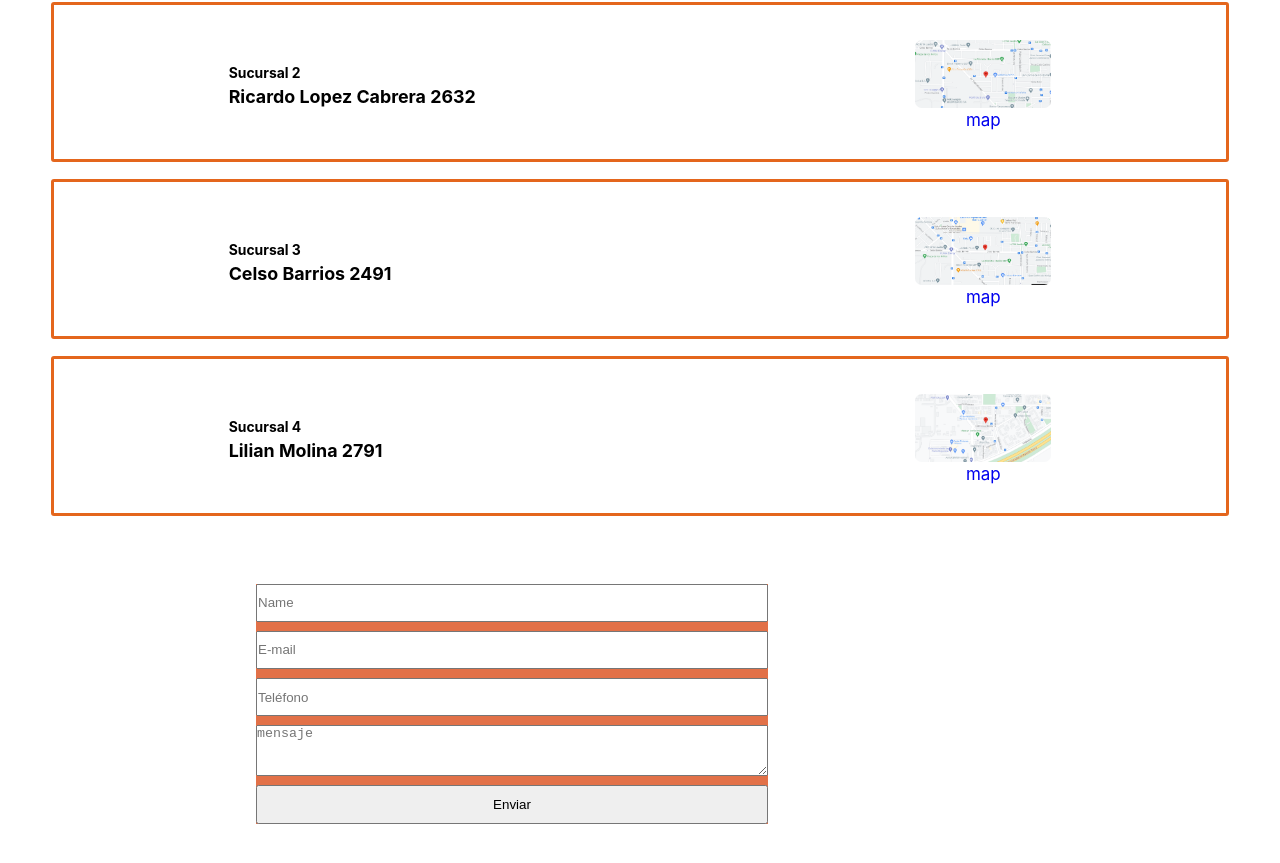
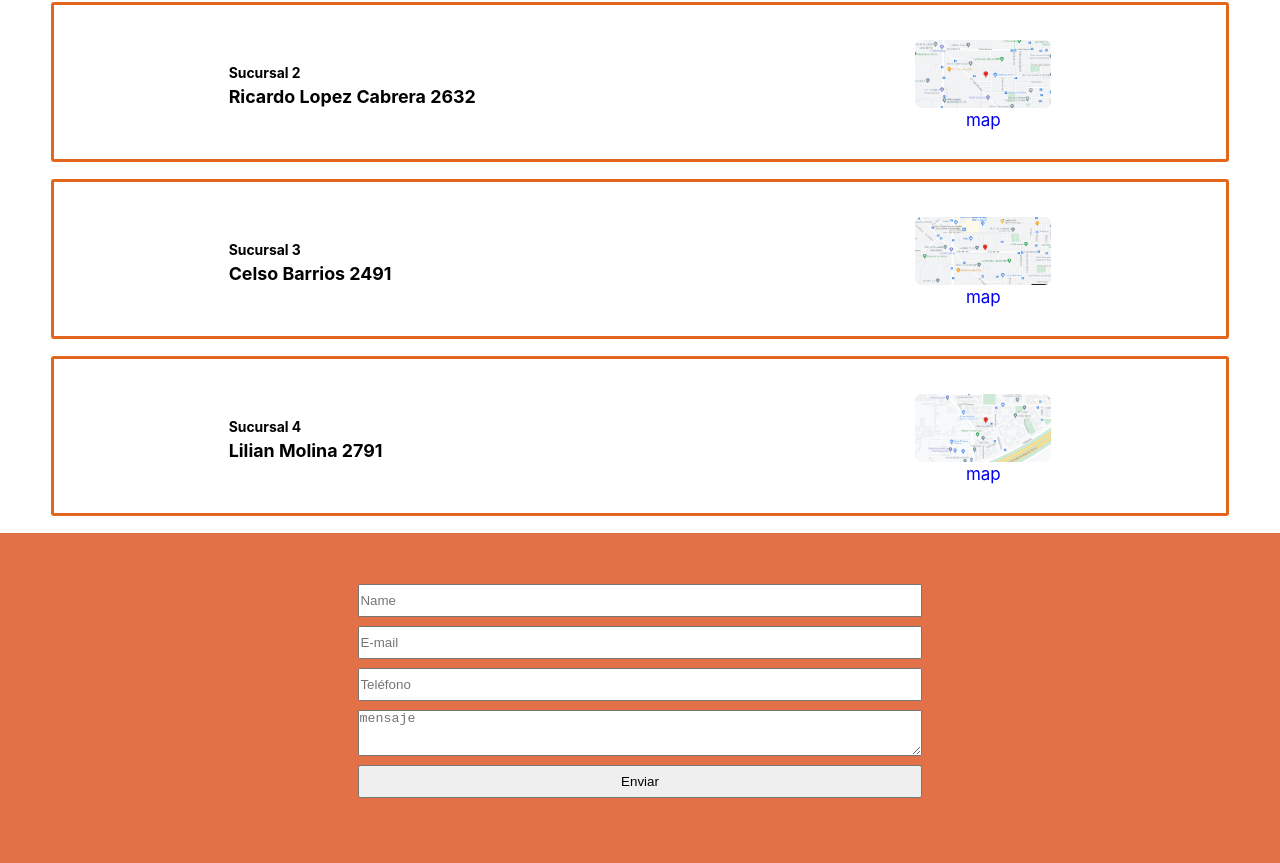
Before and after one commit to juanbosquedev/BosqueBakery, a React (Vite) app: page / in a window 1280 px wide. Shown: the part 800-1663 px from the top of the page. Built offline with nearby package versions, Linux system fonts and the light colour scheme.

Commit message:
styles contact

```diff
--- a/src/contact/contact.jsx
+++ b/src/contact/contact.jsx
@@ -1,7 +1,10 @@
 import style from './contact.module.css'
 export default function Contacto() {
   return (
-    <form id="contacto" className={style.contacto_main}>
+    <div className={style.contacto_main}>
+
+
+    <form id="contacto" className={style.contacto_form_main}>
       <input type="text" id="inputName" name="name" placeholder="Name" />
       <input type="e-mail" id="inputEmail" name="e-mail" placeholder="E-mail" />
       <input
@@ -21,5 +24,6 @@ export default function Contacto() {
         Enviar
       </button>
     </form>
+    </div>
   );
 }
--- a/src/contact/contact.module.css
+++ b/src/contact/contact.module.css
@@ -1,11 +1,21 @@
 .contacto_main{
     display: grid;
-    height:  30vh;
-    width: 40vw;
-    grid-template:repeat(auto-fill, minmax(150px, 1fr)) ;
-    margin: 4rem 20%;
+    grid-template: minmax(150px, 1fr) ;
+
+    background-color: var(--backery-orange);
+    width: 100vw;
+   height: 50vh;
+justify-content: center;
+padding: 3rem;
+
+}
+.contacto_form_main{
+    display: grid;
+    max-height:  30vh;
+   width: 44vw;
+    grid-template: minmax(150px, 1fr) ;
+    padding-bottom: 1.5rem ;
     gap:.5rem;
-    background-color: var(--backery-orange);
-    flex-grow: 1;
-    background-color: var(--backery-orange);
+
+
 }
```
